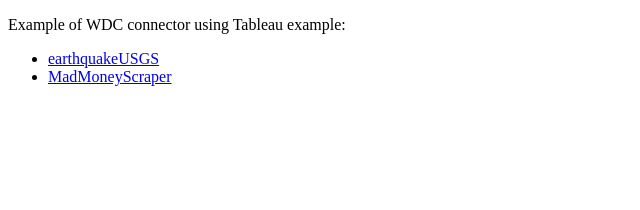
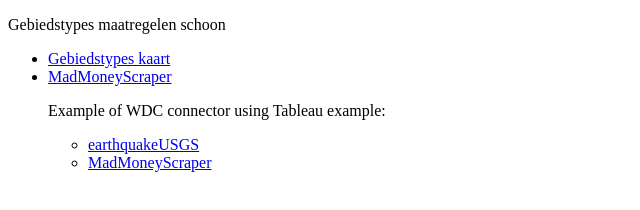
Before and after one commit to Lytrix/lytrix.github.io, a plain HTML site: page index.html in a window 1280 px wide. Shown: the whole page, without its empty margins (0-640 px from the left). Drawn offline with Linux system fonts and the light colour scheme.

Commit message:
added gebieden to index.html

```diff
--- a/index.html
+++ b/index.html
@@ -7,7 +7,15 @@
 </head>
 
 <body>
-
+   <p>Gebiedstypes maatregelen schoon
+    <ul>
+      <li>
+        <a href='gebiedstypes/index.html'>Gebiedstypes kaart</a>
+      </li>
+      <li>
+        <a href='html/MadMoneyScraper.html'>MadMoneyScraper</a>
+      </li>
+    </p>
     <p>Example of WDC connector using Tableau example:
     <ul>
       <li>
--- a/js/earthquakeUSGS.js
+++ b/js/earthquakeUSGS.js
@@ -35,7 +35,7 @@
     };
 
     // Download the data
-    myConnector.getData = function(table, doneCallback) {
+    myConnector.getData = function(table) {
         $.ajax({
         url:"http://earthquake.usgs.gov/earthquakes/feed/v1.0/summary/4.5_week.geojson",
         xhrFields: {
@@ -57,7 +57,7 @@
             }
 
             table.appendRows(tableData);
-            doneCallback();
+
         });
     };
 
```
